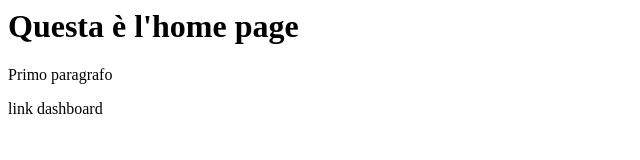
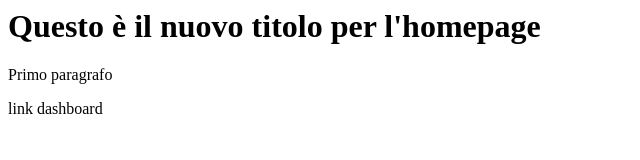
Before and after one commit to Falcalex/pw2018m, a plain HTML site: page index.html in a window 1280 px wide. Shown: the whole page, without its empty margins (0-640 px from the left). Drawn offline with Linux system fonts and the light colour scheme.

Commit message:
cambiato titolo

```diff
--- a/index.html
+++ b/index.html
@@ -1,6 +1,6 @@
 <html>
 <body>
-<h1>Questa è l'home page</h1>
+<h1>Questo è il nuovo titolo per l'homepage</h1>
 <p>Primo paragrafo</p>
 <a haref="dashboard.html">link dashboard</a>
 </body>
```
